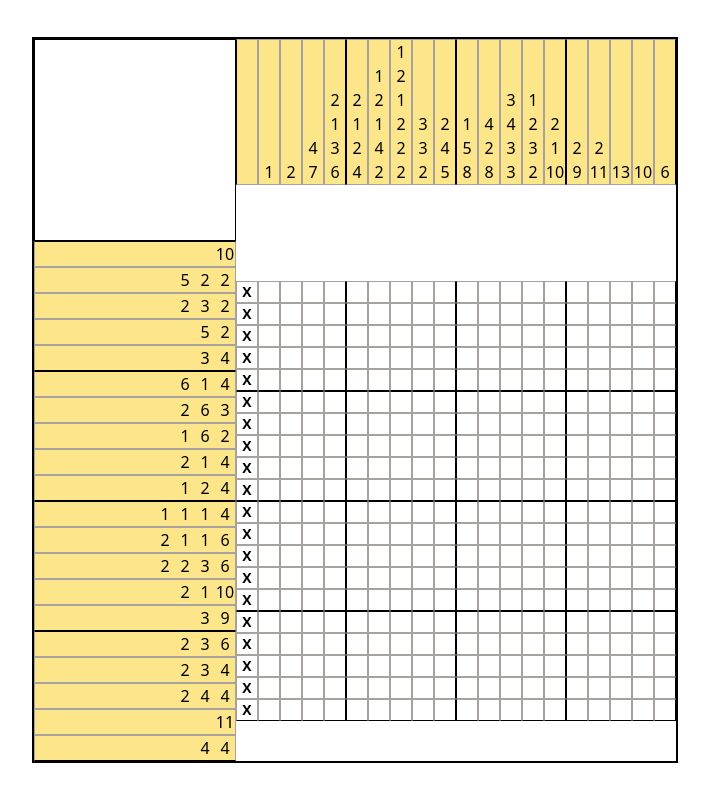
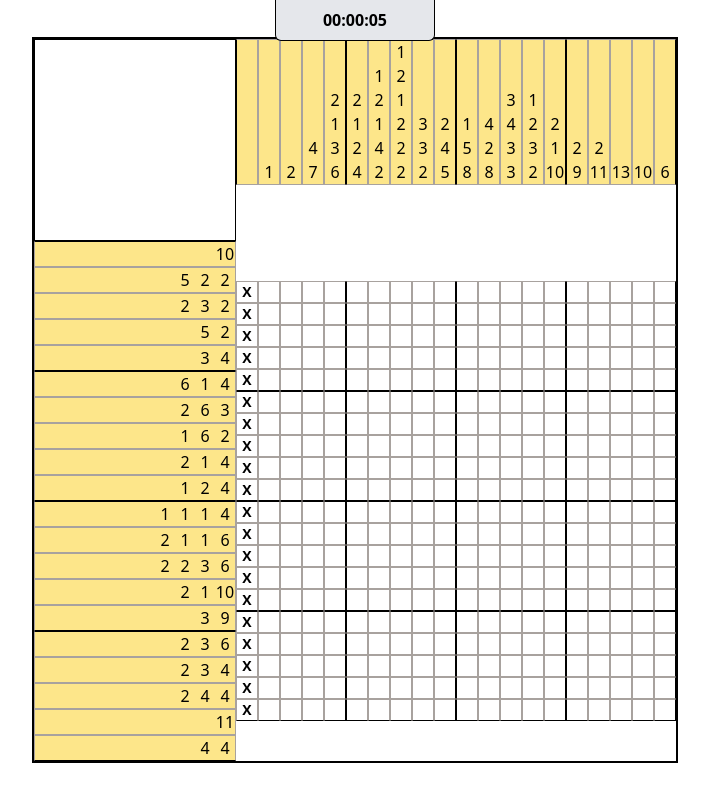
Before and after one commit to McLareni/nonogram, a React (Vite) app: page / in a window 1280 px wide. Shown: the whole page, without its empty margins (285-994 px from the left). Built offline with nearby package versions, Linux system fonts and the light colour scheme.

Commit message:
add timer

```diff
--- a/src/App.jsx
+++ b/src/App.jsx
@@ -11,6 +11,7 @@
 import InfoField from "./components/InfoField.jsx";
 import { GridContext } from "./store/Grid-context.jsx";
 import Table from "./components/Table.jsx";
+import TopMenu from "./components/TopMenu.jsx";
 
 let emptyRow = [];
 let emptyCol = [];
@@ -30,6 +31,8 @@
   }
 });
 
+let timer;
+
 function App() {
   const dialog = useRef();
   const [grid, setGrid] = useState({
@@ -40,6 +43,8 @@
     statusLineVertical: GetRowsTabsVertical(DUMMY_APPLE.grid).statusTabList,
     statusLineHorizontal: GetRowsTabsHorizontal(DUMMY_APPLE.grid).statusTabList,
   });
+
+  const [time, setTime] = useState(0);
 
   function changeColor(indexRow, indexCol, color) {
     setGrid((prev) => {
@@ -107,12 +112,22 @@
   useEffect(() => {
     let finishGrid = grid.grid.map((row) => [...row]);
 
-    finishGrid = finishGrid.map(row => row.map(cell => cell = cell === "black" ? "black" : "white"))
+    finishGrid = finishGrid.map((row) =>
+      row.map((cell) => (cell = cell === "black" ? "black" : "white"))
+    );
 
     if (JSON.stringify(finishGrid) === JSON.stringify(DUMMY_APPLE.grid)) {
+      clearTimeout(timer);
+
       dialog.current.open();
     }
-  }, [grid.grid])
+  }, [grid.grid]);
+
+  useEffect(() => {
+    timer = setInterval(() => {
+      setTime((prevTime) => prevTime + 1);
+    }, 1000);
+  }, [])
 
   const gridCxt = {
     name: DUMMY_APPLE.name,
@@ -128,7 +143,8 @@
   return (
     <GridContext.Provider value={gridCxt}>
       <div>
-        <Modal ref={dialog} />
+        <Modal ref={dialog} time={time}/>
+        <TopMenu time={time} />
         <section id="table" className="">
           <table className="border-2 border-black border-separate border-spacing-0">
             <tbody className="w-full h-full">
--- a/src/components/Modal.jsx
+++ b/src/components/Modal.jsx
@@ -1,11 +1,12 @@
 import { forwardRef, useRef, useImperativeHandle } from "react";
 import { createPortal } from "react-dom";
 
-import DUMMY_APPLE from "../scripts/DUMMY_APPLE";
+import DUMMY_APPLE from "../scripts/DUMMY_APPLE.js";
 
-import Table from "./Table";
+import Table from "./Table.jsx";
+import { timeFormatter } from "../scripts/formatter/timeFormatter.js";
 
-const Modal = forwardRef(function Modal({}, ref) {
+const Modal = forwardRef(function Modal({time}, ref) {
   const dialog = useRef();
 
   useImperativeHandle(ref, () => {
@@ -20,7 +21,8 @@
     <dialog ref={dialog} className="backdrop:bg-black/70 rounded-2xl bg-gray-200">
       <div className="flex flex-col items-center py-5 px-8">
         <h1 className="text-2xl">{DUMMY_APPLE.name}</h1>
-        <p className="text-stone-600 mb-6">Complete</p>
+        <p className="text-stone-600">Complete</p>
+        <p className=" mb-6">{timeFormatter(time)}</p>
         <Table scale={10} info={true} />
         <form method="dialog" className="mt-6">
           <button className="text-base text-store-700 uppercase font-bold tracking-wide outline-none">Close</button>
--- /dev/null
+++ b/src/components/TopMenu.jsx
@@ -0,0 +1,11 @@
+import { timeFormatter } from "../scripts/formatter/timeFormatter.js";
+
+export default function TopMenu({ time }) {
+    let timer = timeFormatter(time);
+
+  return (
+    <div className="absolute top-0 left-1/2 -translate-x-1/2 bg-gray-200 border border-black border-t-0 rounded-b-md px-10 py-2 min-w-40 text-center z-50">
+      <p className="text-black font-bold">{timer}</p>
+    </div>
+  );
+}
--- /dev/null
+++ b/src/scripts/formatter/timeFormatter.js
@@ -0,0 +1,11 @@
+function timeFormatter(time){
+    let seconds = time > 60 ? time % 60 : time;
+    seconds = seconds >= 10 ? seconds : "0" + seconds;
+    let minuts = time > 60 ? Math.round((time / 60), 0) : 0;
+    minuts = minuts >= 10 ? minuts : "0" + minuts;
+    let hours = time < 3600 ? 0 : Math.round((time / 3600), 1);
+    hours = hours >= 10 ? hours : "0" + hours;
+    return `${hours}:${minuts}:${seconds}`
+}
+
+export { timeFormatter };
```
